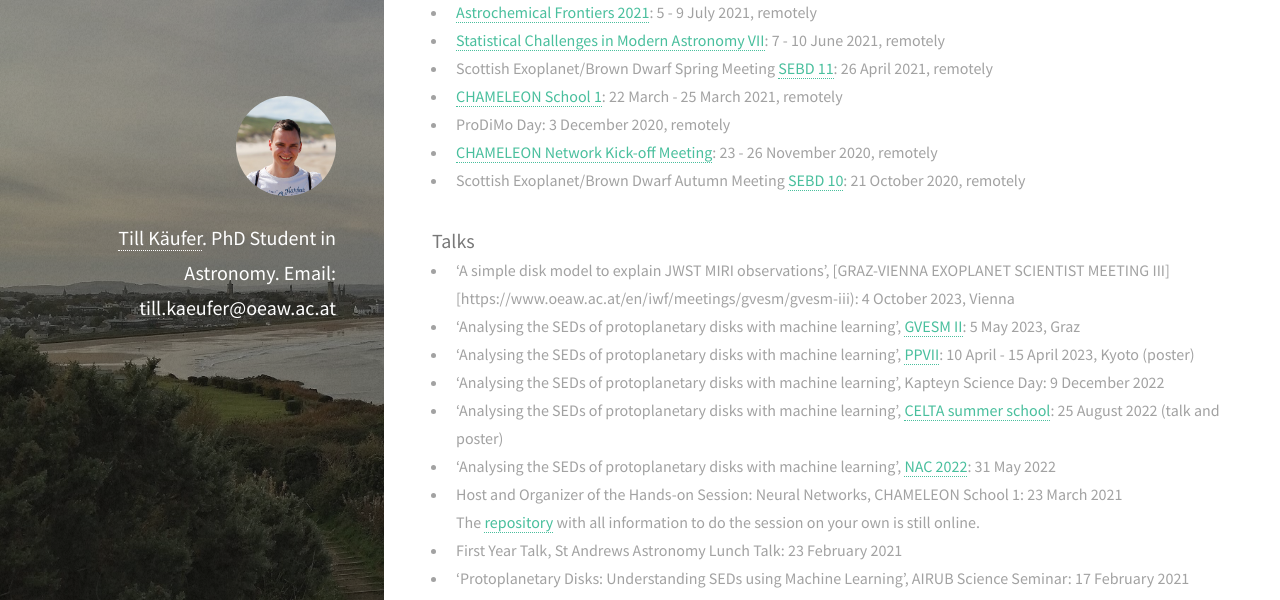
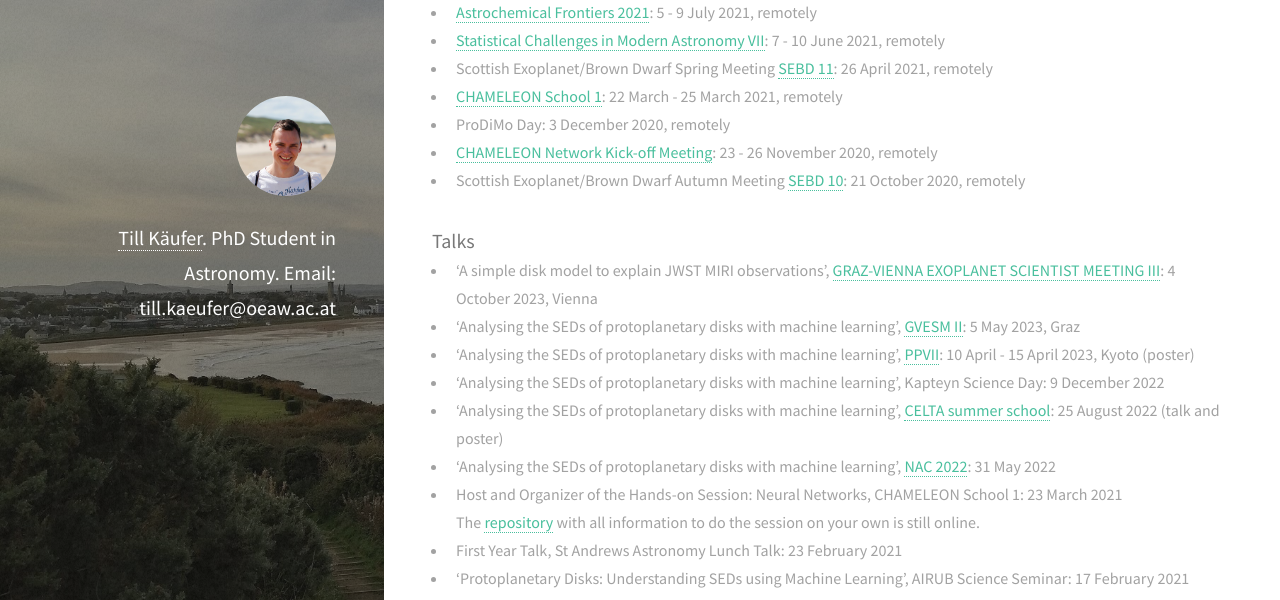
Before and after one commit to tillkaeufer/tillkaeufer.github.io, a Jekyll site: the page built from _posts/2020-10-06-talks.markdown, in a window 1280 px wide and 900 px high, scrolled down 1236 px, cut to the strip 0-600 px from the top of the window. Built offline with Jekyll 4.4.1, drawn with Linux system fonts in a browser that asks for light colours; nearby versions of some CDN libraries.

Commit message:
fix gvesm link

```diff
--- a/_posts/2020-10-06-talks.markdown
+++ b/_posts/2020-10-06-talks.markdown
@@ -34,7 +34,7 @@ permalink: 'events'
 - Scottish Exoplanet/Brown Dwarf Autumn Meeting [SEBD 10](https://sebd10.sciencesconf.org/): 21 October 2020, remotely
 
 ### Talks
-- 'A simple disk model to explain JWST MIRI observations', [GRAZ-VIENNA EXOPLANET SCIENTIST MEETING III][https://www.oeaw.ac.at/en/iwf/meetings/gvesm/gvesm-iii): 4 October 2023, Vienna
+- 'A simple disk model to explain JWST MIRI observations', [GRAZ-VIENNA EXOPLANET SCIENTIST MEETING III](https://www.oeaw.ac.at/en/iwf/meetings/gvesm/gvesm-iii): 4 October 2023, Vienna
 - 'Analysing the SEDs of protoplanetary disks with machine learning', [GVESM II](https://www.oeaw.ac.at/en/iwf/meetings/gvesm/gvesm-ii): 5 May 2023, Graz
 - 'Analysing the SEDs of protoplanetary disks with machine learning', [PPVII](http://ppvii.org/): 10 April - 15 April 2023, Kyoto (poster)
 - 'Analysing the SEDs of protoplanetary disks with machine learning', Kapteyn Science Day: 9 December 2022
```
